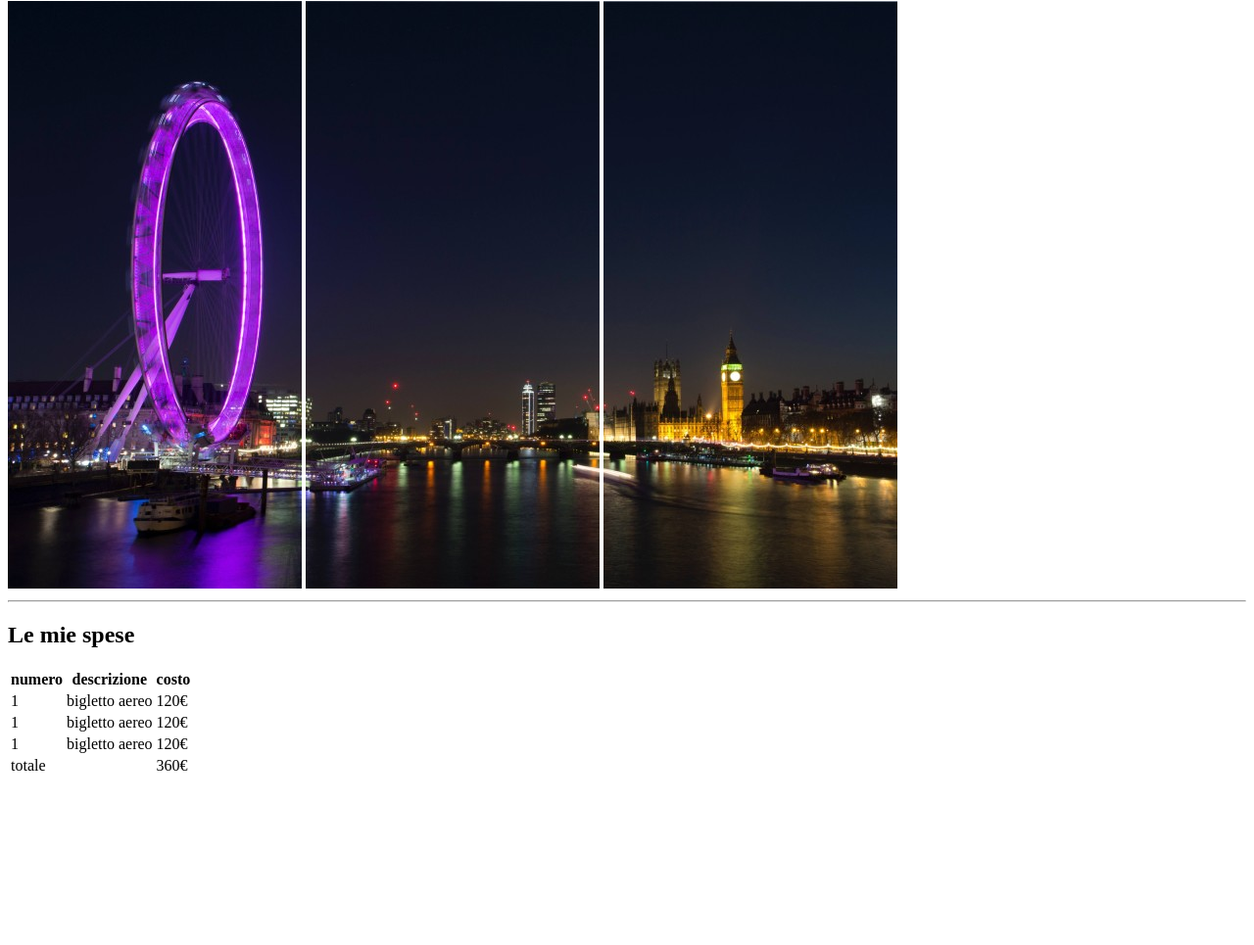
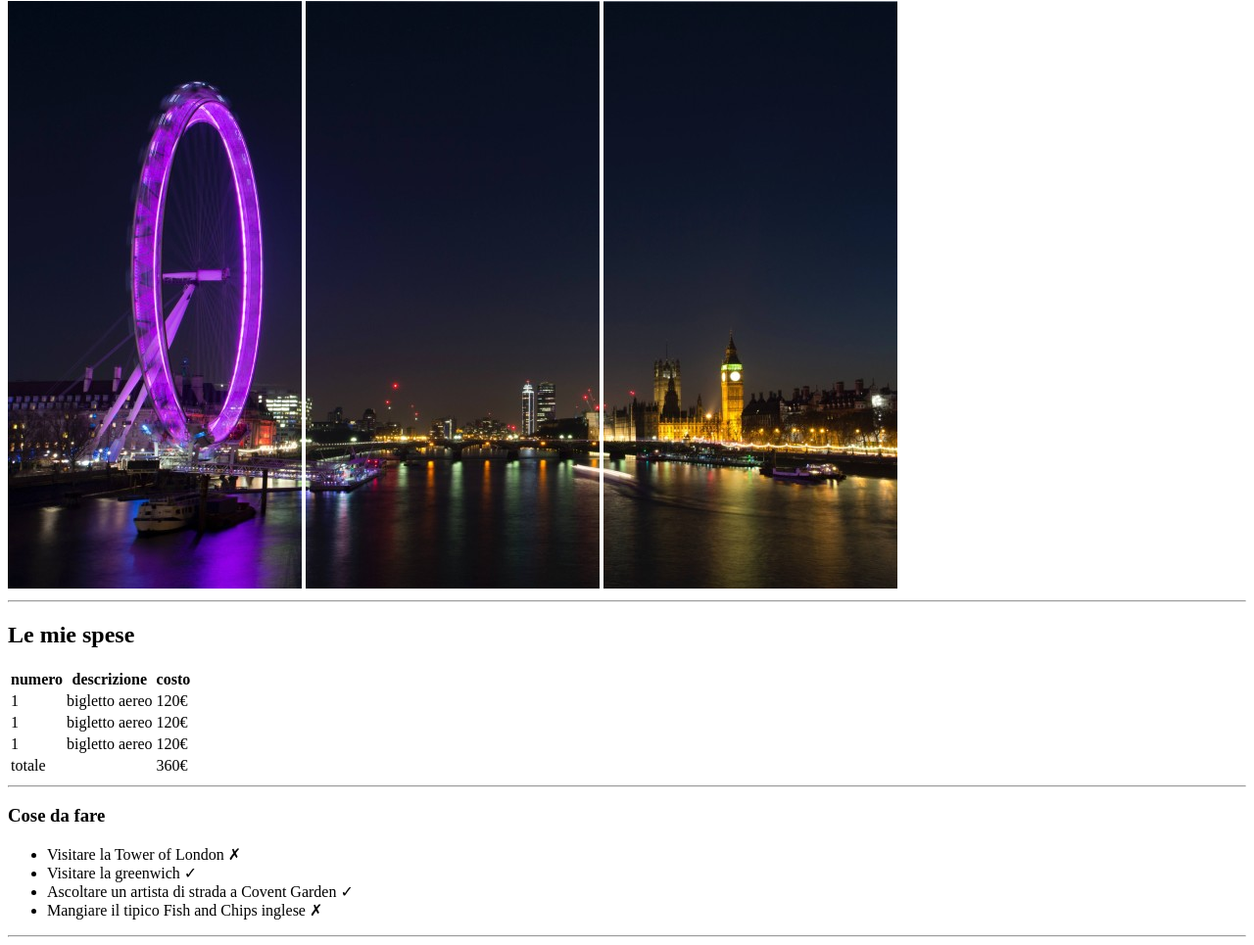
Before and after one commit to DarioLoForti/london-trip-git, a plain HTML site: page index.html in a window 1280 px wide. Shown: the part 79-1044 px from the top of the page at 98% size. Before the commit the page ends 881 px from the top, so only its background shows below. Drawn offline with Linux system fonts and the light colour scheme.

Commit message:
[UPDATE] aggiunta delle cose da fare

```diff
--- a/index.html
+++ b/index.html
@@ -65,6 +65,22 @@
 
         </table>
 
+        <hr>
+
+        <!-- seconda sezione: cose da fare  -->
+        <section>
+            <h3>Cose da fare </h3>
+            <!-- lista cose da fare  -->
+            <ul>
+                <li> Visitare la Tower of London &#10007; </li>
+                <li> Visitare la greenwich &#10003;</li>
+                <li>Ascoltare un artista di strada a Covent Garden &#10003;</li>
+                <li> Mangiare il tipico Fish and Chips inglese &#10007;</li>
+            </ul>
+        </section>
+
+        <hr>
+
     </main>
 </body>
 
```
